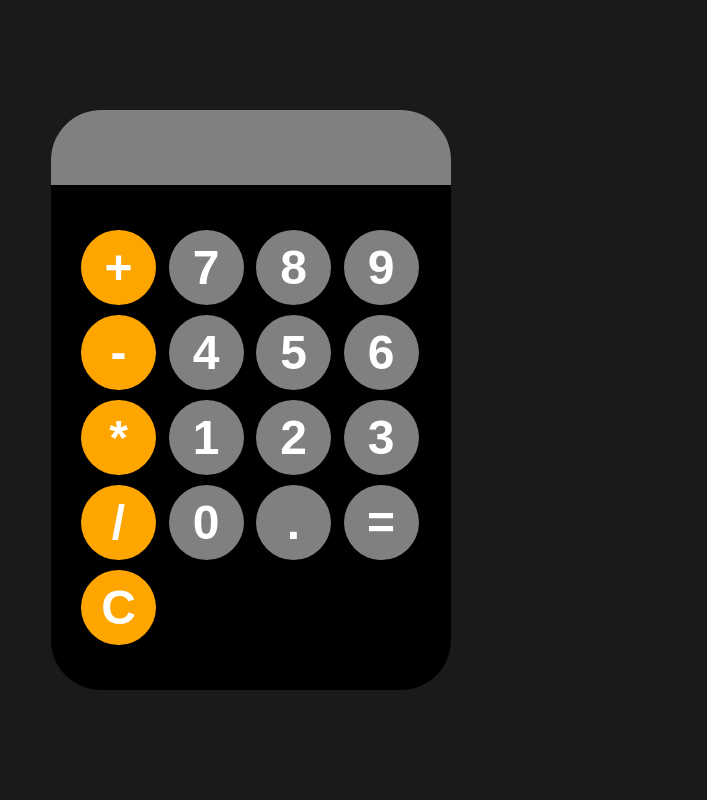
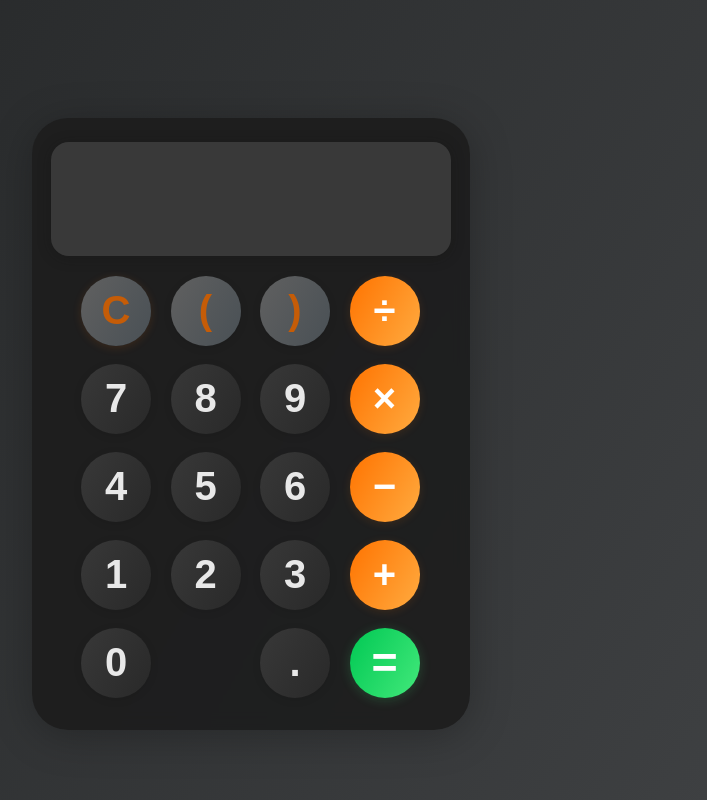
Before and after one commit to RuXIronSide/CalculatorProyect1, a plain HTML site: page index.html in a window 1280 px wide. Shown: the whole page, without its empty margins (389-1096 px from the left). Drawn offline with Linux system fonts and the light colour scheme.

Commit message:
feat(calculator): big usability and UX upgrade!
- Added full keyboard support (numbers, operators, Enter for =, Escape for clear, Backspace for delete)
- Improved operator handling (prevents multiple or leading operators)
- Added support for real math symbols (×, ÷) and parentheses
- Only allows one decimal per number segment to avoid mistakes
- Shows better error messages and prevents direct typing into the display
- Lets users edit mistakes with Backspace, not just clear everything
- Made calculation input healthier and more user-friendly

This makes the calculator much easier, safer, and more enjoyable to use!

```diff
--- a/index.html
+++ b/index.html
@@ -12,26 +12,32 @@
     <div id="calculator">
   <input id="display" readonly>
   <div id="keys">
-            <button onclick="appendToDisplay('+')" class="operator">+</button>
+    <button onclick="clearDisplay()" class="operator utility">C</button>
+    <button onclick="appendToDisplay('(')" class="utility">(</button>
+    <button onclick="appendToDisplay(')')" class="utility">)</button>
+    <button onclick="appendToDisplay('/')" class="operator">÷</button>
+
     <button onclick="appendToDisplay('7')">7</button>
     <button onclick="appendToDisplay('8')">8</button>
     <button onclick="appendToDisplay('9')">9</button>
-            <button onclick="appendToDisplay('-')" class="operator">-</button>
+    <button onclick="appendToDisplay('*')" class="operator">×</button>
+
     <button onclick="appendToDisplay('4')">4</button>
     <button onclick="appendToDisplay('5')">5</button>
     <button onclick="appendToDisplay('6')">6</button>
-            <button onclick="appendToDisplay('*')" class="operator">*</button>
+    <button onclick="appendToDisplay('-')" class="operator">−</button>
+
     <button onclick="appendToDisplay('1')">1</button>
-            <button onclick="appendToDisplay('2')" >2</button>
+    <button onclick="appendToDisplay('2')">2</button>
     <button onclick="appendToDisplay('3')">3</button>
-            <button onclick="appendToDisplay('/')" class="operator">/</button>
-            <button onclick="appendToDisplay('0')">0</button>
+    <button onclick="appendToDisplay('+')" class="operator">+</button>
+
+    <button onclick="appendToDisplay('0')" style="grid-column: span 2;">0</button>
     <button onclick="appendToDisplay('.')">.</button>
-            <button onclick="calculate()">=</button>
-            <button onclick="clearDisplay()" class="operator">C</button>
-
+    <button onclick="calculate()" class="equals">=</button>
   </div>
 </div>
+
     <script src="index.js"></script>
 </body>
 </html>
--- a/index.js
+++ b/index.js
@@ -1,17 +1,66 @@
 const display = document.getElementById('display');
 const buttons = document.querySelectorAll('button');
 
+// Helper: Check if value is an operator
+function isOperator(val) {
+    return ['+', '-', '*', '/', '÷', '×'].includes(val);
+}
+
 function appendToDisplay(value) {
+    // Convert × and ÷ to * and /
+    if (value === '×') value = '*';
+    if (value === '÷') value = '/';
+
+    // Prevent two operators in a row or leading operator (except minus)
+    const lastChar = display.value.slice(-1);
+
+    if (isOperator(value)) {
+        if (display.value === '' && value !== '-') return;
+        if (isOperator(lastChar) && value !== '-') {
+            display.value = display.value.slice(0, -1) + value; // Replace
+            return;
+        }
+    }
+
+    // Only one "." per number segment
+    if (value === '.' && /\.\d*$/.test(display.value.split(/[\+\-\*\/]/).pop())) return;
+
     display.value += value;
 }
+
 function clearDisplay() {
     display.value = '';
 }
 
+// Evaluate the expression
 function calculate() {
+    let expr = display.value.replace(/×/g, '*').replace(/÷/g, '/');
     try {
-        display.value = eval(display.value);
-    } catch (error) {
+        if (expr.trim() === '') return;
+        let result = Function('"use strict"; return (' + expr + ")")();
+        if (result === undefined) return;
+        display.value = result;
+    } catch {
         display.value = 'Error';
     }
 }
+
+// Keyboard handler
+document.addEventListener('keydown', (e) => {
+    if ((e.key >= '0' && e.key <= '9') || ['+', '-', '*', '/', '.', '(', ')'].includes(e.key)) {
+        appendToDisplay(e.key);
+    } else if (e.key === 'Enter' || e.key === '=') {
+        e.preventDefault();
+        calculate();
+    } else if (e.key === 'Escape') {
+        clearDisplay();
+    } else if (e.key === 'Backspace') {
+        display.value = display.value.slice(0, -1);
+    }
+});
+
+// Optional: Prevents typing directly into input (works in modern browsers)
+display.addEventListener('keydown', e => e.preventDefault());
+
+// Allow clicking buttons with keyboard focus
+buttons.forEach(btn => btn.addEventListener('focus', () => btn.blur()));
--- a/styles.css
+++ b/styles.css
@@ -1,66 +1,107 @@
-button {
-    width: 75px;
-    height: 75px;
-    border-radius: 50px;
-    border: none;
-    background-color: hsl(0, 0%, 50%);
-    color: white;
-    font-size: 3rem;
-    font-weight: bold;
-    cursor: pointer;
-}
-button:active {
-    background-color: grey;
-}
-button:hover {
-    background-color: darkgrey;
-}
-button:active {
-    transform: scale(0.95);
-}
-#keys {
-    display: grid;
-    grid-template-columns: repeat(4, 1fr);
-    gap: 10px;
-    padding: 25px;
-    width: 340px;
-    margin: 20px auto;
-}
-#calculator {
-    font-family: Arial, sans-serif;
-    background-color: black;
-    border-radius: 50px;
-    max-width: 400px;
-    overflow: hidden;
-}
-
-#display {
-    background-color: grey;
-    color: white;
-    font-size: 4rem;
-    text-align: right;
-    border: none;
-    padding: 20px;
-    box-sizing: border-box;
-    width: 100%;
-    height: 75px;
-    overflow-x: auto;
-}
 body {
     margin: 0;
     justify-content: center;
     align-items: center;
     height: 100vh;
     display: flex;
-    background-color: hsl(0, 0%, 10%);
+    background: linear-gradient(120deg, #232526 0%, #414345 100%);
+}
+
+#calculator {
+    font-family: 'Poppins', Arial, sans-serif;
+    background: rgba(30, 30, 30, 0.95);
+    border-radius: 36px;
+    box-shadow: 0 6px 40px rgba(0,0,0,0.25);
+    backdrop-filter: blur(8px);
+    max-width: 400px;
+    overflow: hidden;
+    padding: 1.5rem 1.2rem 2rem 1.2rem;
+    margin-top: 3rem;
+}
+
+#display {
+    background: rgba(60, 60, 60, 0.95);
+    color: #fff;
+    font-family: 'Arial', monospace;
+    font-size: 4rem;
+    text-align: right;
+    border: none;
+    border-radius: 18px;
+    padding: 20px;
+    margin-bottom: 1.2rem;
+    width: 100%;
+    box-sizing: border-box;
+    box-shadow: 0 2px 14px #1115;
+    outline: none;
+}
+
+#keys {
+    display: grid;
+    grid-template-columns: repeat(4, 1fr);
+    gap: 18px;
+    padding: 0;
+    width: 340px;
+    margin: 0 auto;
+}
+
+button {
+    width: 70px;
+    height: 70px;
+    border-radius: 40px;
+    border: none;
+    background: linear-gradient(120deg, #383838, #292929);
+    color: #E8E8E8;
+    font-size: 2.5rem;
+    font-weight: bold;
+    cursor: pointer;
+    box-shadow: 0 2px 8px rgba(0,0,0,0.1);
+    transition: background 0.2s, box-shadow 0.1s, transform 0.07s;
+}
+
+button:active {
+    background: #555;
+    transform: scale(0.95);
+}
+
+button:hover {
+    background: #444;
 }
 
 .operator {
-    background-color: orange;
+    background: linear-gradient(120deg, #ff7300, #ffab40);
+    color: white;
+    box-shadow: 0 2px 10px rgba(255, 115, 0, 0.13);
 }
+
 .operator:hover {
-    background-color: darkorange;
+    background: #ff8c1a;
 }
 .operator:active {
-    background-color: orangered;
+    background: #fa6200;
 }
+
+.utility {
+    background: linear-gradient(120deg, #606060, #495055);
+    color: #c55c07;
+}
+
+.equals {
+    background: linear-gradient(120deg, #00c853, #43e97b);
+    color: white;
+    grid-column: 4;
+    grid-row: 5;
+    font-size: 2.8rem;
+    border-radius: 35px !important;
+    box-shadow: 0 2px 12px #43e97b33;
+}
+
+.equals:hover {
+    background: #26d97b;
+}
+.equals:active {
+    background: #21cc6c;
+}
+
+button[style*="grid-column: span 2"] {
+    grid-column: span 2;
+}
```
Lines whose indentation alone changed are shown as unchanged.
